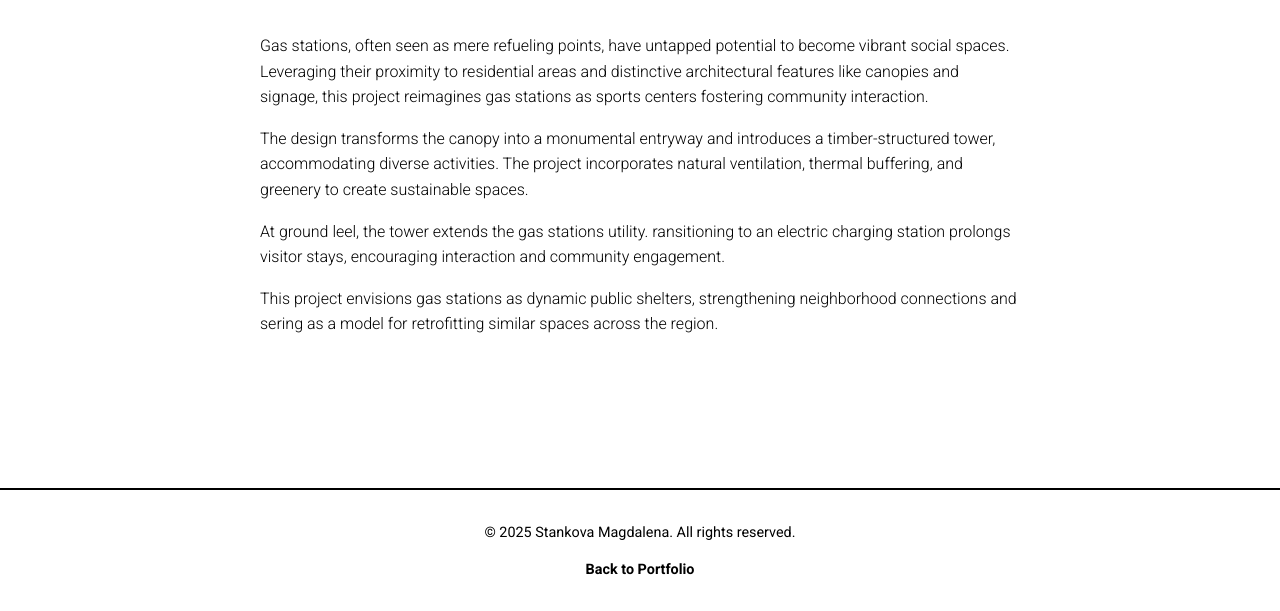
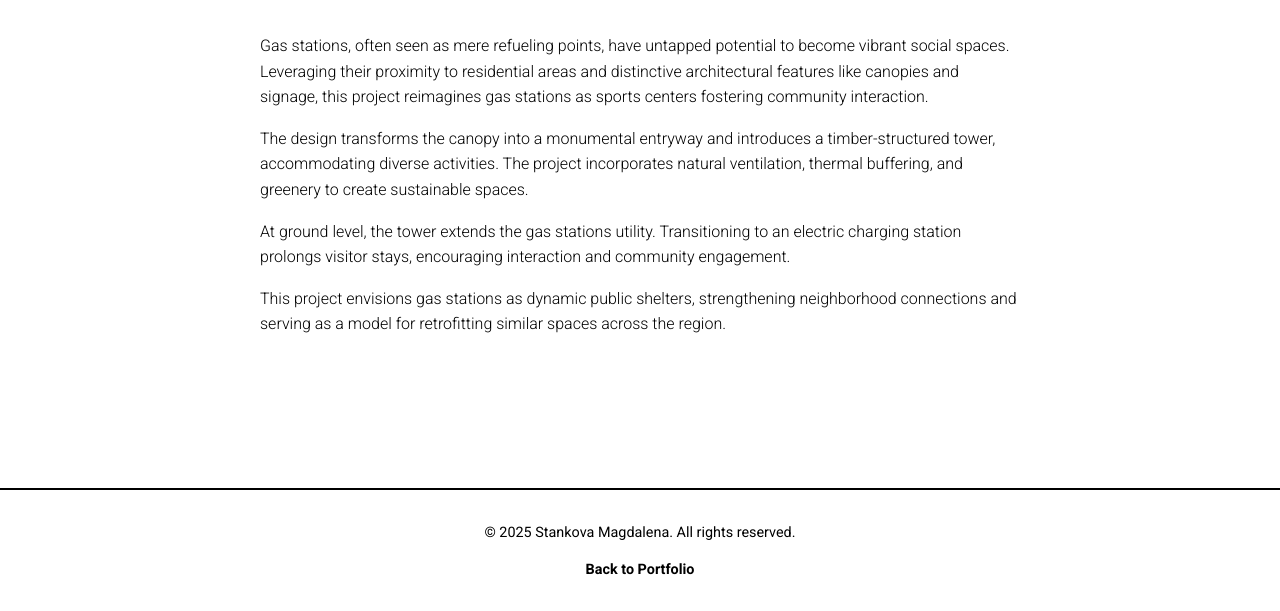
Before and after one commit to magdalena-stankova/portfolio, a plain HTML site: page gasstations.html in a window 1280 px wide. Shown: the part 781-1392 px from the top of the page. Drawn offline with Linux system fonts and the light colour scheme.

Commit message:
Update gasstations.html

```diff
--- a/gasstations.html
+++ b/gasstations.html
@@ -182,9 +182,9 @@
 
             <p>The design transforms the canopy into a monumental entryway and introduces a timber-structured tower, accommodating diverse activities. The project incorporates natural ventilation, thermal buffering, and greenery to create sustainable spaces.</p>
 
-            <p>At ground leel, the tower extends the gas stations utility. ransitioning to an electric charging station prolongs visitor stays, encouraging interaction and community engagement.</p>
+            <p>At ground level, the tower extends the gas stations utility. Transitioning to an electric charging station prolongs visitor stays, encouraging interaction and community engagement.</p>
 
-            <p>This project envisions gas stations as dynamic public shelters, strengthening neighborhood connections and sering as a model for retrofitting similar spaces across the region.</p>
+            <p>This project envisions gas stations as dynamic public shelters, strengthening neighborhood connections and serving as a model for retrofitting similar spaces across the region.</p>
 
         </section>
 
```
